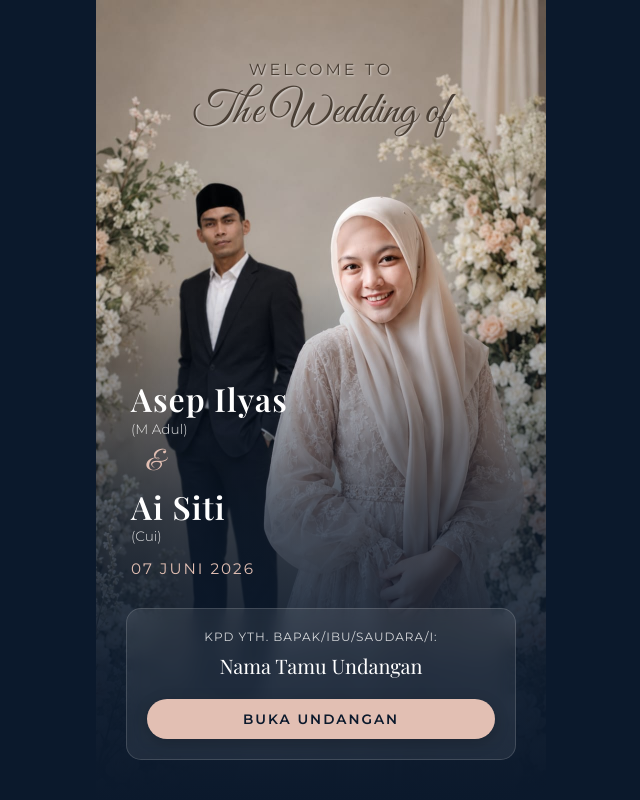
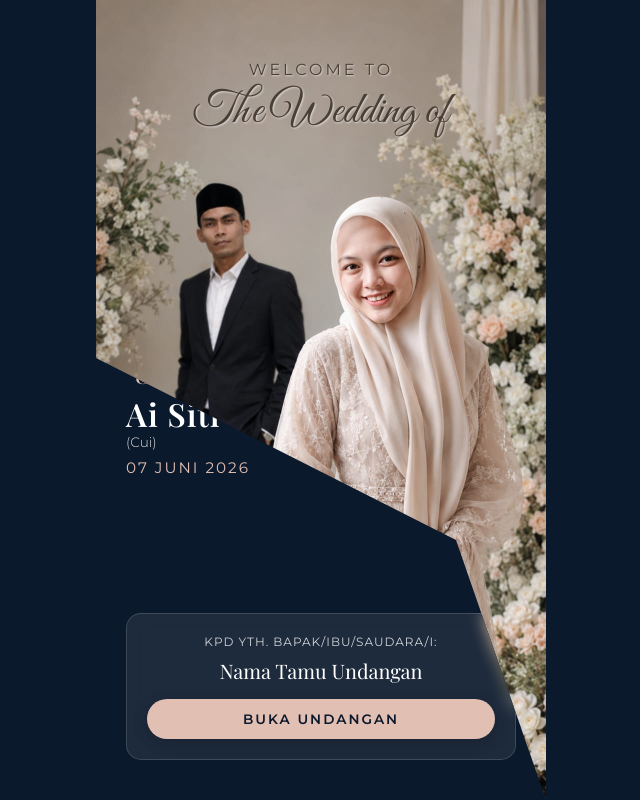
Before and after one commit to WeddingOFF/an, a plain HTML site: page index.html in a window 1280 px wide. Shown: the whole page, without its empty margins (319-959 px from the left). Drawn offline with nearby package versions, Linux system fonts and the light colour scheme; a web font is replaced by a local one.

Commit message:
Update style.css

```diff
--- a/css/style.css
+++ b/css/style.css
@@ -8,7 +8,7 @@
 body, html {
     height: 100%;
     font-family: 'Montserrat', sans-serif;
-    background-color: #0b192c; /* Warna dasar navy agar menyatu dengan bagian bawah */
+    background-color: #0b192c; /* Warna dasar navy agar menyatu dengan blok teks miring */
     overflow: hidden;
 }
 
@@ -27,42 +27,18 @@ body, html {
 
     display: flex;
     flex-direction: column;
-    justify-content: space-between;
-    padding: 60px 30px 40px 30px;
+    justify-content: flex-start; /* Mengubah penjajaran ke atas agar judul di atas bersih */
+    padding: 60px 0px 0px 0px; /* Menghapus padding samping dan bawah */
 }
 
-/* REVISI OVERLAY GRADASI NAVY:
-   Overlay sekarang hanya menempati 65% area bawah layar.
-   Bagian atas (muka/badan atas) 100% bersih tanpa tertutup warna.
-*/
-.navy-overlay {
-    position: absolute;
-    bottom: 0; /* Dimulai dari paling bawah layar */
-    left: 0;
-    width: 100%;
-    height: 65%; /* Mengamankan 35% area atas layar murni untuk foto */
-    background: linear-gradient(
-        to bottom,
-        rgba(11, 25, 44, 0) 0%,       /* Transparan di area dada pria / atas nama */
-        rgba(11, 25, 44, 0.7) 45%,    /* Mulai gelap perlahan menyelimuti teks nama */
-        rgba(11, 25, 44, 0.95) 75%,   /* Semakin pekat di area tangan wanita */
-        rgba(11, 25, 44, 1) 100%      /* Solid Navy Blue di bagian kotak tamu & tombol */
-    );
-    z-index: 1;
-    pointer-events: none; /* Agar tidak menghalangi klik */
-}
-
-/* Memastikan konten teks berada di atas overlay (z-index lebih tinggi) */
-.top-content, .bottom-content {
-    position: relative;
-    z-index: 2;
-}
-
-/* Styling Bagian Atas (Welcome & The Wedding of) */
+/* Bagian Atas: Welcome & The Wedding of (Tetap bersih di atas foto) */
 .top-content {
     text-align: center;
     color: #4a3f35; /* Warna font gelap pastel agar kontras dengan foto background atas */
     text-shadow: 1px 1px 2px rgba(255, 255, 255, 0.6); /* Sedikit bayangan agar terbaca jelas */
+    padding: 0 30px; /* Padding samping hanya untuk judul */
+    position: relative;
+    z-index: 1; /* Di atas foto, tapi di bawah blok navy */
 }
 
 .welcome-text {
@@ -79,24 +55,48 @@ body, html {
     font-weight: 500;
 }
 
-/* Styling Bagian Bawah */
+/* REVISI TOTAL: Bagian Bawah Menjadi Blok Navy Miring */
 .bottom-content {
+    position: absolute;
+    bottom: 0;
+    left: 0;
+    width: 100%; /* Full width agar bisa dipotong miring */
+    height: 65%; /* Menempati 65% area bawah layar */
+    background-color: #0b192c; /* Blok warna Navy solid */
     display: flex;
     flex-direction: column;
-    gap: 30px;
+    justify-content: space-between; /* Penjajaran isi ke bawah */
+    padding: 10px 30px 40px 30px; /* Padding internal agar teks tidak terlalu ke tepi */
+    z-index: 2; /* Di atas judul dan foto */
+
+    /* KONSEP UTAMA: Membuat tepi atas diagonal (tebing/miring)
+       Tepi atas dimulai tinggi di kiri, dan menurun ke kanan.
+       Batas atas diagonal ini selaras dari atas nama hingga tangan kanan wanita.
+    */
+    clip-path: polygon(0 15%, 80% 50%, 100% 100%, 0% 100%); /* Penyesuaian persentase agar pas */
+    /* point 1 (kiri-atas): 0% x, 15% y (mulai di atas nama) */
+    /* point 2 (kanan-atas diagonal): 80% x, 50% y (selaras tangan wanita) */
+    /* point 3 (kanan-bawah): 100% x, 100% y */
+    /* point 4 (kiri-bawah): 0% x, 100% y */
 }
 
-/* Informasi Pasangan ditaruh di Kiri Bawah (Area Pria) */
+/* Menjangkar elemen ke bagian bawah blok navy */
+.bottom-content > * {
+    margin-top: auto;
+}
+
+/* Informasi Pasangan: Teks Rapat Kiri */
 .couple-info {
     text-align: left;
     color: #ffffff;
-    padding-left: 5px;
+    padding-left: 0; /* Hapus padding tambahan */
+    margin-top: 15px; /* Spasi dari tepi atas diagonal */
 }
 
 .groom-bride {
     display: flex;
     flex-direction: column;
-    gap: 5px;
+    gap: 2px;
 }
 
 .name-wrapper {
@@ -117,13 +117,13 @@ body, html {
     font-size: 0.85rem;
     font-weight: 300;
     opacity: 0.85;
-    margin-top: 2px;
+    margin-top: 0;
 }
 
 .and-symbol {
     font-family: 'Great Vibes', cursive;
-    font-size: 1.8rem;
-    margin: 2px 0 2px 15px;
+    font-size: 1.6rem;
+    margin: 0 0 0 10px;
     color: #e2bfb3; /* Aksen krem/dusty rose */
 }
 
@@ -131,21 +131,22 @@ body, html {
     font-size: 0.95rem;
     letter-spacing: 2px;
     text-transform: uppercase;
-    margin-top: 15px;
+    margin-top: 8px;
     font-weight: 400;
     color: #e2bfb3;
 }
 
-/* Kotak Informasi Tamu & Tombol */
+/* Kotak Informasi Tamu: Di dalam Blok Navy */
 .guest-container {
     text-align: center;
-    background: rgba(255, 255, 255, 0.08); /* Efek kaca transparan */
+    background: rgba(255, 255, 255, 0.08); /* Efek kaca transparan lembut */
     backdrop-filter: blur(8px);
     -webkit-backdrop-filter: blur(8px);
     border: 1px solid rgba(255, 255, 255, 0.15);
     padding: 20px;
     border-radius: 15px;
     color: #ffffff;
+    margin-top: 25px; /* Spasi dari tanggal */
 }
 
 .yth-text {
@@ -160,7 +161,7 @@ body, html {
     font-family: 'Playfair Display', serif;
     font-size: 1.25rem;
     font-weight: 500;
-    margin-bottom: 20px;
+    margin-bottom: 15px;
     color: #ffffff;
 }
 
```
